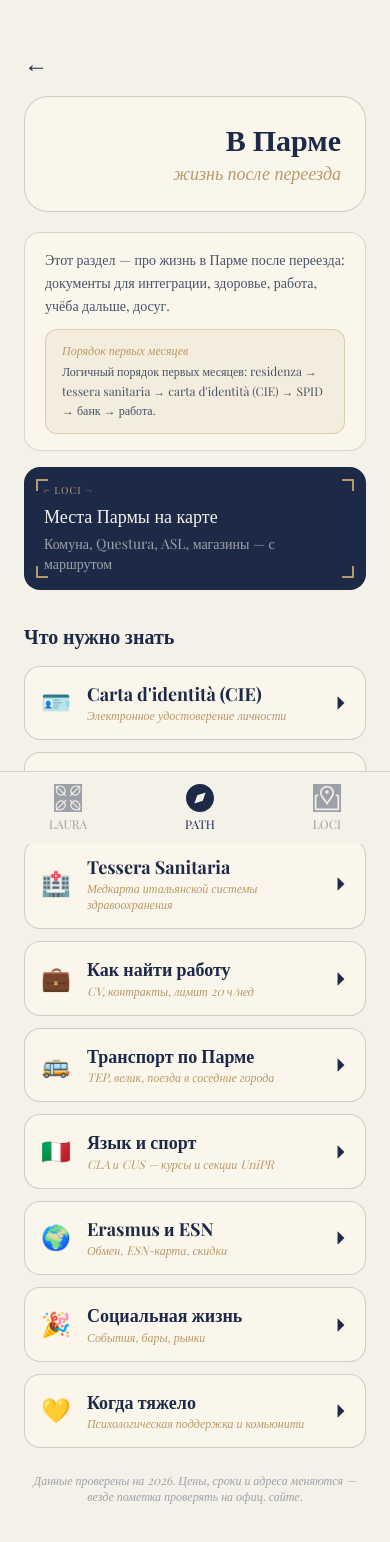
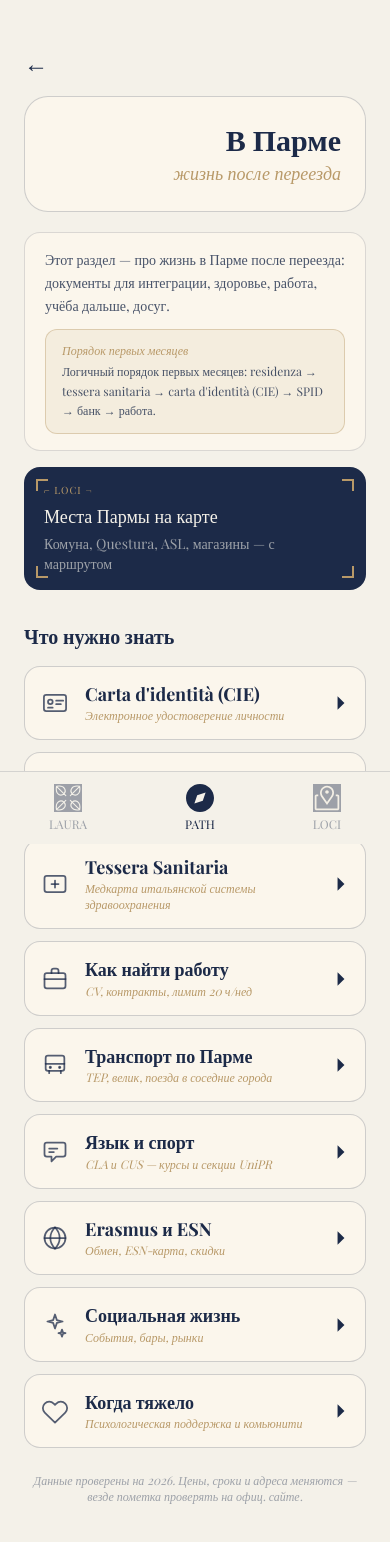
Before and after one commit to aicezhe/cis-frontend, a React (Vite) app: page /path/parma in a window 390 px wide. Shown: the top 1542 px of the page. Built offline with nearby package versions, Linux system fonts and the light colour scheme; no server answers; a web font is replaced by a local one.

Commit message:
style(parma): replace emoji with thin-line SVG icons matching app aesthetic; remove tip/mobile emoji

```diff
--- /dev/null
+++ b/src/components/ParmaIcon.tsx
@@ -0,0 +1,134 @@
+// Минималистичные SVG-иконки для подразделов «В Парме».
+// Тонкая навайная обводка, без заливки — в стилистике остальных иконок приложения.
+
+type Props = { id: string; className?: string };
+
+const COMMON = {
+  fill: 'none',
+  stroke: 'currentColor',
+  strokeWidth: 1.5,
+  strokeLinecap: 'round' as const,
+  strokeLinejoin: 'round' as const,
+};
+
+function Wrap({ children, className }: { children: React.ReactNode; className?: string }) {
+  return (
+    <svg viewBox="0 0 24 24" className={className} {...COMMON}>
+      {children}
+    </svg>
+  );
+}
+
+export function ParmaIcon({ id, className = 'w-7 h-7 text-navy/70' }: Props) {
+  switch (id) {
+    case 'cie':
+      return (
+        <Wrap className={className}>
+          <rect x="2.5" y="5" width="19" height="14" rx="2" />
+          <circle cx="8" cy="11" r="2" />
+          <path d="M6 16h4" />
+          <path d="M13 10h6" />
+          <path d="M13 13h4" />
+        </Wrap>
+      );
+
+    case 'spid':
+      return (
+        <Wrap className={className}>
+          <circle cx="8" cy="12" r="4" />
+          <path d="M12 12h9" />
+          <path d="M17 12v3" />
+          <path d="M20 12v2" />
+        </Wrap>
+      );
+
+    case 'tessera_sanitaria':
+      return (
+        <Wrap className={className}>
+          <rect x="3" y="5" width="18" height="14" rx="2" />
+          <path d="M12 9v6" />
+          <path d="M9 12h6" />
+        </Wrap>
+      );
+
+    case 'work':
+      return (
+        <Wrap className={className}>
+          <rect x="3" y="7" width="18" height="13" rx="2" />
+          <path d="M9 7V5a2 2 0 0 1 2-2h2a2 2 0 0 1 2 2v2" />
+          <path d="M3 12h18" />
+        </Wrap>
+      );
+
+    case 'ergo_foundation':
+      return (
+        <Wrap className={className}>
+          <path d="M19 6a8 8 0 1 0 0 12" />
+          <path d="M4 10h10" />
+          <path d="M4 14h10" />
+        </Wrap>
+      );
+
+    case 'fy_to_bachelor':
+      return (
+        <Wrap className={className}>
+          <path d="M2 10l10-5 10 5-10 5z" />
+          <path d="M6 12.5V18c1.5 1.3 3.7 2 6 2s4.5-.7 6-2v-5.5" />
+          <path d="M22 10v5" />
+        </Wrap>
+      );
+
+    case 'transport':
+      return (
+        <Wrap className={className}>
+          <rect x="4" y="4" width="16" height="13" rx="2" />
+          <path d="M4 11h16" />
+          <path d="M7 17v2" />
+          <path d="M17 17v2" />
+          <circle cx="8" cy="14" r="0.6" fill="currentColor" />
+          <circle cx="16" cy="14" r="0.6" fill="currentColor" />
+        </Wrap>
+      );
+
+    case 'language_sport':
+      return (
+        <Wrap className={className}>
+          <path d="M3 6a2 2 0 0 1 2-2h14a2 2 0 0 1 2 2v8a2 2 0 0 1-2 2h-6l-4 4v-4H5a2 2 0 0 1-2-2z" />
+          <path d="M7 9h7" />
+          <path d="M7 12h4" />
+        </Wrap>
+      );
+
+    case 'erasmus':
+      return (
+        <Wrap className={className}>
+          <circle cx="12" cy="12" r="9" />
+          <path d="M3 12h18" />
+          <path d="M12 3c2.5 2.5 4 5.6 4 9s-1.5 6.5-4 9" />
+          <path d="M12 3c-2.5 2.5-4 5.6-4 9s1.5 6.5 4 9" />
+        </Wrap>
+      );
+
+    case 'social_life':
+      return (
+        <Wrap className={className}>
+          <path d="M12 3l1.6 4.8L18.5 9l-4.9 1.2L12 15l-1.6-4.8L5.5 9l4.9-1.2z" />
+          <path d="M18 16l.9 2.5L21 19l-2.1.5L18 22l-.9-2.5L15 19l2.1-.5z" />
+        </Wrap>
+      );
+
+    case 'support':
+      return (
+        <Wrap className={className}>
+          <path d="M20.8 5.6a5.4 5.4 0 0 0-7.7 0L12 6.7l-1.1-1.1a5.4 5.4 0 1 0-7.7 7.7L12 22l8.8-8.7a5.4 5.4 0 0 0 0-7.7z" />
+        </Wrap>
+      );
+
+    default:
+      return (
+        <Wrap className={className}>
+          <circle cx="12" cy="12" r="9" />
+        </Wrap>
+      );
+  }
+}
--- a/src/pages/ParmaLifeOverviewPage.tsx
+++ b/src/pages/ParmaLifeOverviewPage.tsx
@@ -1,6 +1,7 @@
 import { useNavigate } from 'react-router-dom';
 import TabBar from '../components/TabBar';
 import { useParmaLife } from '../hooks/useParmaLife';
+import { ParmaIcon } from '../components/ParmaIcon';
 
 export default function ParmaLifeOverviewPage() {
   const navigate = useNavigate();
@@ -63,7 +64,7 @@ export default function ParmaLifeOverviewPage() {
             onClick={() => navigate(`/path/parma/${sec.id}`)}
             className="w-full rounded-2xl border border-navy/20 bg-soft-cream p-4 flex items-center gap-4 text-left"
           >
-            <span className="text-2xl flex-shrink-0">{sec.icon}</span>
+            <ParmaIcon id={sec.id} className="w-7 h-7 text-navy/75 flex-shrink-0" />
             <div className="flex-1">
               <h4 className="font-serif text-navy text-lg font-bold leading-tight">{sec.title_ru}</h4>
               {sec.subtitle_ru && (
--- a/src/pages/ParmaSubsectionPage.tsx
+++ b/src/pages/ParmaSubsectionPage.tsx
@@ -2,6 +2,7 @@ import { useState } from 'react';
 import { useNavigate, useParams } from 'react-router-dom';
 import { useParmaLife } from '../hooks/useParmaLife';
 import { Price } from '../components/Price';
+import { ParmaIcon } from '../components/ParmaIcon';
 import type { ParmaSubsection } from '../types/parmaLife';
 
 function Corners() {
@@ -112,9 +113,9 @@ function Renderer({ sec }: { sec: ParmaSubsection }) {
 
       {/* Mobile version status */}
       {sec.status === 'mobile_version' && sec.mobile_version_note_ru && (
-        <div className="mx-6 mt-4 bg-soft-cream border border-gold/40 rounded-2xl px-4 py-3 flex gap-3">
-          <span className="text-gold text-lg flex-shrink-0">📱</span>
-          <p className="font-serif text-navy/80 text-sm leading-relaxed italic">{sec.mobile_version_note_ru}</p>
+        <div className="mx-6 mt-4 bg-soft-cream border border-gold/40 rounded-2xl px-5 py-4">
+          <p className="font-serif text-gold text-[10px] uppercase tracking-widest mb-1.5">скоро в мобильной версии</p>
+          <p className="font-serif text-navy/80 text-sm leading-relaxed">{sec.mobile_version_note_ru}</p>
         </div>
       )}
 
@@ -407,7 +408,8 @@ function Renderer({ sec }: { sec: ParmaSubsection }) {
       {/* Tip */}
       {sec.tip_ru && (
         <div className="mx-6 mt-4 bg-gold/10 border border-gold/40 rounded-2xl px-4 py-3">
-          <p className="font-serif text-navy/80 text-sm leading-relaxed">💡 {sec.tip_ru}</p>
+          <p className="font-serif text-gold text-[10px] uppercase tracking-widest mb-1">Совет</p>
+          <p className="font-serif text-navy/80 text-sm leading-relaxed">{sec.tip_ru}</p>
         </div>
       )}
 
@@ -491,7 +493,7 @@ export default function ParmaSubsectionPage() {
       <div className="px-6 pt-12 flex items-center gap-4">
         <button onClick={() => navigate('/path/parma')} className="text-navy text-2xl">←</button>
         <div className="flex items-center gap-3 flex-1 min-w-0">
-          <span className="text-2xl flex-shrink-0">{sec.icon}</span>
+          <ParmaIcon id={sec.id} className="w-7 h-7 text-navy/75 flex-shrink-0" />
           <div className="min-w-0">
             <h1 className="font-serif text-navy text-2xl font-bold leading-tight">{sec.title_ru}</h1>
             {sec.subtitle_ru && (
```
